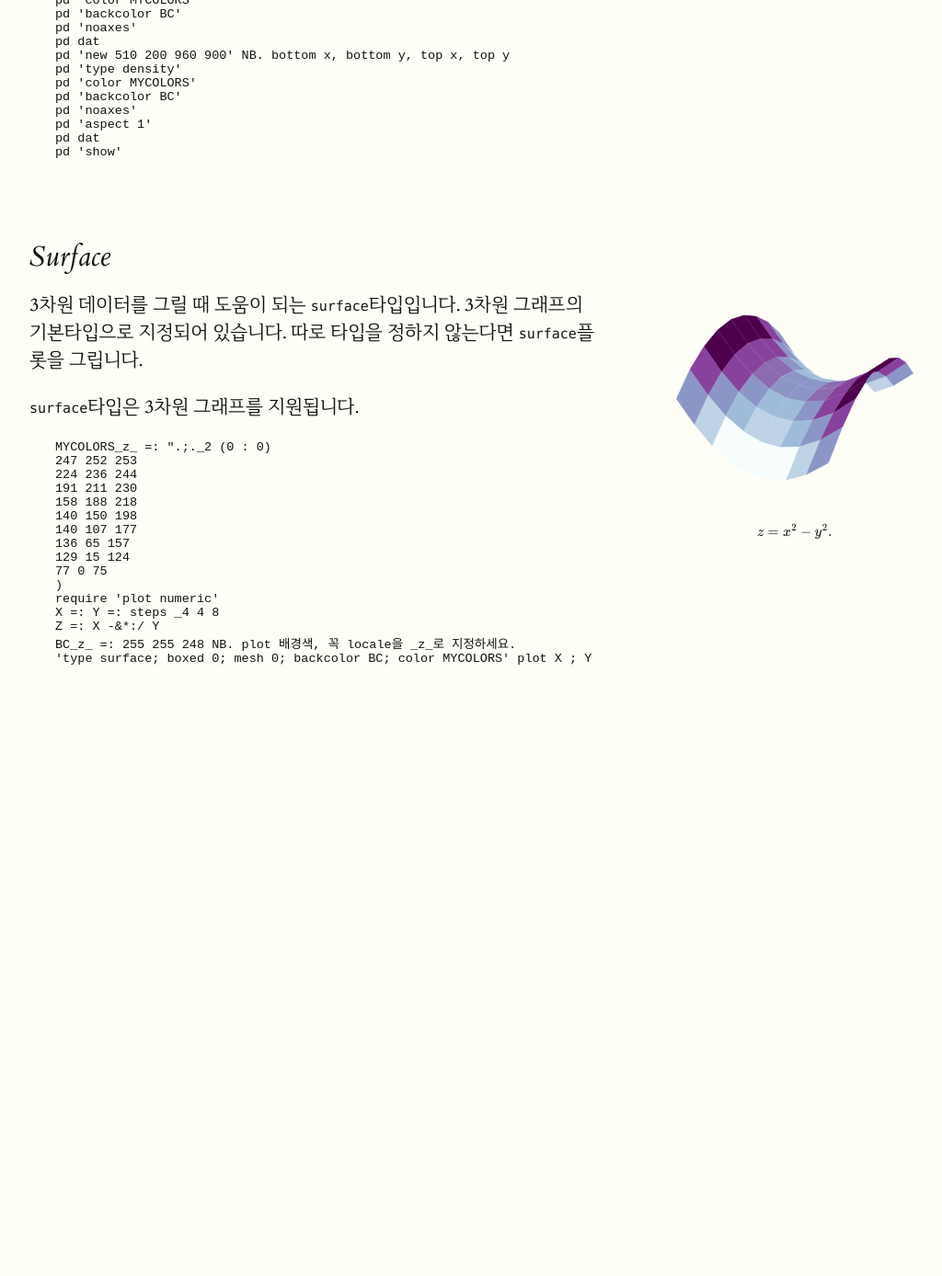
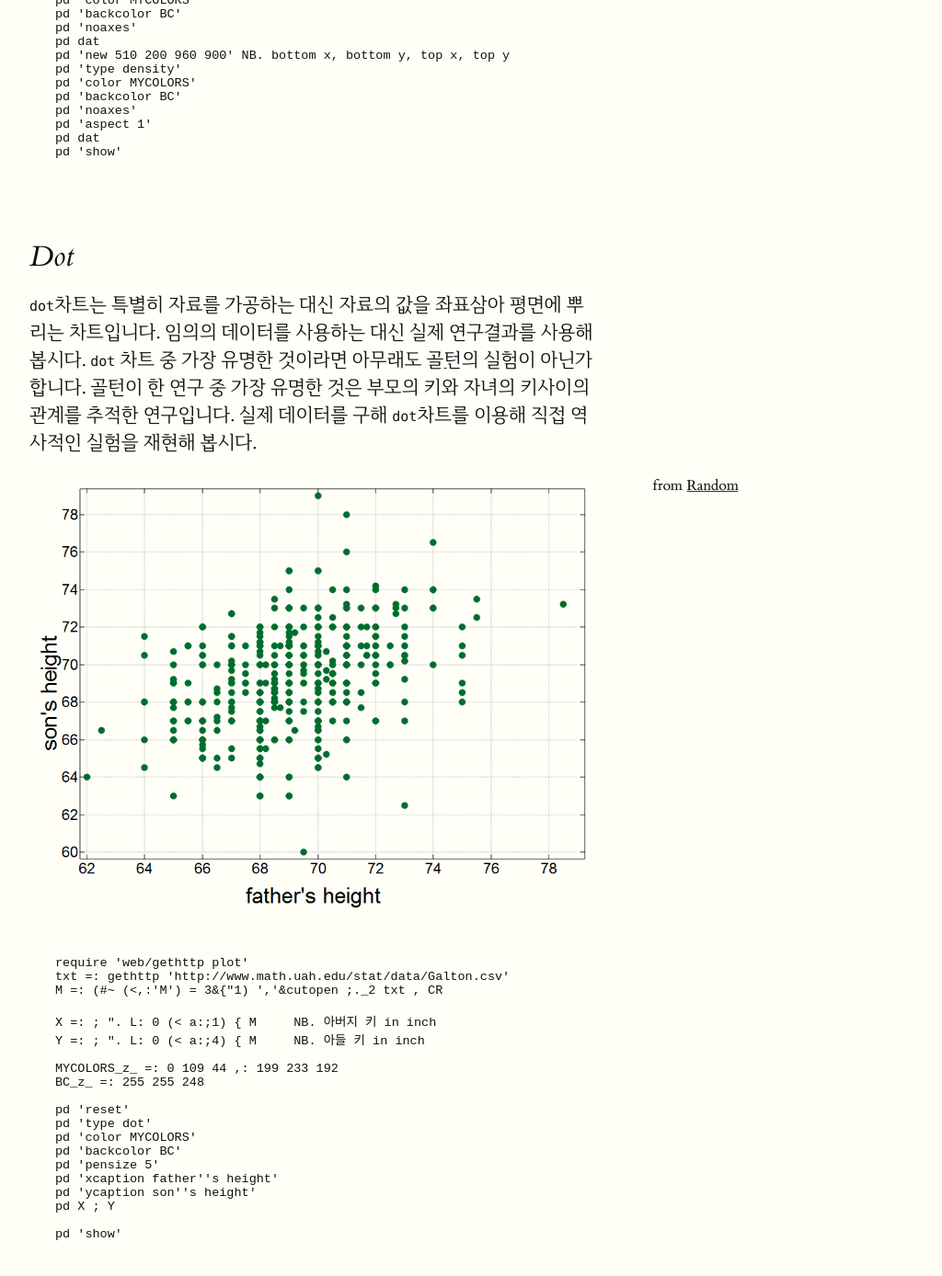
Before and after one commit to toolofthought/toolofthought.github.io, a Jekyll site: the page built from _posts/jlang/plot/2017-03-16-types.html, in a window 1280 px wide and 1400 px high, scrolled down 6484 px. Shown: the top 1388 px of the window at 92% size, without its empty margins (128-1152 px from the left). Built offline with Jekyll 4.4.1, drawn with Linux system fonts in a browser that asks for light colours; formulas are drawn with MathJax 3; before the commit the page ends 7334 px from its top, so only the background shows below that; some of the changed text lies outside the part shown.

Commit message:
dot 추가

```diff
--- a/_posts/jlang/plot/2017-03-16-types.html
+++ b/_posts/jlang/plot/2017-03-16-types.html
@@ -319,6 +319,39 @@ pd 'show'
 </section>
 
 <section>
+	<h2>Dot</h2>
+	<p><code>dot</code>차트는 특별히 자료를 가공하는 대신 자료의 값을 좌표삼아 평면에 뿌리는 차트입니다. 임의의 데이터를 사용하는 대신 실제 연구결과를 사용해 봅시다. <code>dot</code> 차트 중 가장 유명한 것이라면 아무래도 <a href="https://en.wikipedia.org/wiki/Francis_Galton">골턴</a>의 실험이 아닌가 합니다. 골턴이 한 연구 중 가장 유명한 것은 부모의 키와 자녀의 키사이의 관계를 추적한 연구입니다. 실제 데이터를 구해 <code>dot</code>차트를 이용해 직접 역사적인 실험을 재현해 봅시다.</p>
+	<figure>
+        <label for="dot-figure" class="margin-toggle">&#8853;</label><input type="checkbox" id="dot-figure" class="margin-toggle"/><span class="marginnote">from <a href="http://www.math.uah.edu/stat/data/Galton.html">Random</a></span>
+        <img src="{{site.baseurl}}/assets/img/jlang/plot/dot.png" alt="Relationship between father's height and son's one"/>
+    </figure>
+	<pre class="code">
+require 'web/gethttp plot'
+txt =: gethttp 'http://www.math.uah.edu/stat/data/Galton.csv'
+M =: (#~ (<,:'M') = 3&{"1) ','&cutopen ;._2 txt , CR
+
+X =: ; ". L: 0 (< a:;1) { M 	NB. 아버지 키 in inch
+Y =: ; ". L: 0 (< a:;4) { M 	NB. 아들 키 in inch
+
+MYCOLORS_z_ =: 0 109 44 ,: 199 233 192
+BC_z_ =: 255 255 248
+
+pd 'reset'
+pd 'type dot'
+pd 'color MYCOLORS'
+pd 'backcolor BC'
+pd 'pensize 5'
+pd 'xcaption father''s height'
+pd 'ycaption son''s height'
+pd X ; Y
+
+pd 'show'
+
+	</pre>
+	<p>아버지 키와 아들 키 간의 관계가 잘 보이십니까? 골턴의 연구는 정묘한 수학적 증명으로 이어지지는 못했지만 많은 사람들에게 특히 회귀분석을 접하는 사람들에게 많은 영감을 주고 있습니다.</p>
+</section>
+
+<section>
 	<h2>Surface</h2>
 	<p><label for="surface-figure" class="margin-toggle">&#8853;</label><input type="checkbox" id="surface-figure" class="margin-toggle"/><span class="marginnote"><img src="{{site.baseurl}}/assets/img/jlang/plot/surface.png"  alt="Image of Surface Plot"/>$$ z = x^2 - y^2. $$</span>3차원 데이터를 그릴 때 도움이 되는 <code>surface</code>타입입니다. 3차원 그래프의 기본타입으로 지정되어 있습니다. 따로 타입을 정하지 않는다면 <code>surface</code>플롯을 그립니다.</p>
 
```
Also changed, not shown: assets/img/jlang/plot/dot.png (added).
